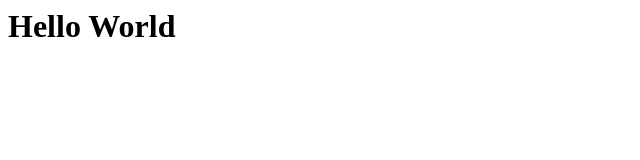
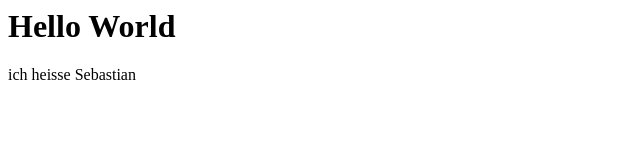
Before and after one commit to ICTScoutsBern/Portfolio1, a plain HTML site: page index.html in a window 1280 px wide. Shown: the whole page, without its empty margins (0-640 px from the left). Drawn offline with Linux system fonts and the light colour scheme.

Commit message:
Update index.html

```diff
--- a/index.html
+++ b/index.html
@@ -1 +1,2 @@
 <h1>Hello World</h1>
+<p>ich heisse Sebastian</p>
```
